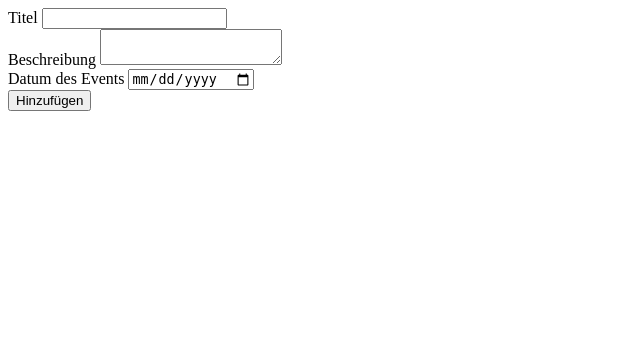
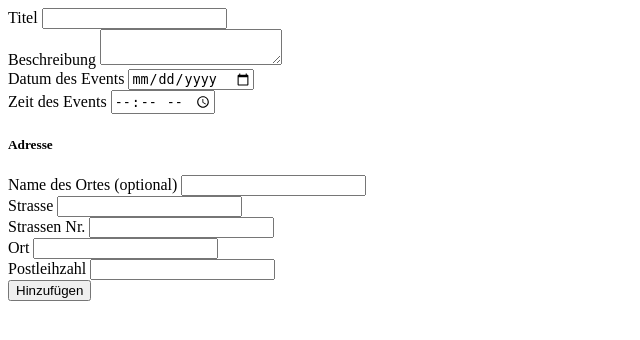
Before and after one commit to GionRubitschung/event-haendler, a PHP site: page /events/create in a window 1280 px wide. Shown: the top 340 px of the page, without its empty margins (0-640 px from the left). Run offline with PHP 8.4, Linux system fonts and the light colour scheme.

Commit message:
adding adress to event

```diff
--- a/app/templates/events/create.php
+++ b/app/templates/events/create.php
@@ -1,5 +1,5 @@
 <div class="row">
-    <form action="/events/doCreate" method="post" class="col-6">
+    <form action="/events/doCreate" method="post" class="w-100">
         <div class="form-group">
             <label class="control-label" for="title">Titel</label>
             <input required id="title" name="title" type="text" class="form-control">
@@ -9,8 +9,47 @@
             <textarea required id="description" name="description" type="text" class="form-control"></textarea>
         </div>
         <div class="form-group">
-            <label class="control-label" for="date">Datum des Events</label>
-            <input required id="date" name="date" type="date" class="form-control">
+            <div class="form-row">
+                <div class="col">
+                    <label class="control-label" for="date">Datum des Events</label>
+                    <input required id="date" name="date" type="date" class="form-control">
+                </div>
+                <div class="col">
+                    <label class="control-label" for="time">Zeit des Events</label>
+                    <input required id="date" name="time" type="time" class="form-control">
+                </div>
+            </div>
+        </div>
+        <div class="form-group">
+            <h5 class="text-center">Adresse</h5>
+        </div>
+        <div class="form-group">
+            <label class="control-label" for="namePlace">Name des Ortes (optional)</label>
+            <input type="text" id="namePlcae" name="namePlcae" class="form-control">
+        </div>
+        <div class="form-group">
+            <div class="form-row">
+                <div class="col-8">
+                    <label class="control-label" for="date">Strasse</label>
+                    <input required id="street" name="date" type="text" class="form-control">
+                </div>
+                <div class="col-4">
+                    <label class="control-label" for="date">Strassen Nr.</label>
+                    <input id="streetNbr" name="streetNbr" type="number" class="form-control">
+                </div>
+            </div>
+        </div>
+        <div class="form-group">
+            <div class="form-row">
+                <div class="col-8">
+                    <label class="control-label" for="place">Ort</label>
+                    <input required id="place" name="place" type="text" class="form-control">
+                </div>
+                <div class="col-4">
+                    <label class="control-label" for="plz">Postleihzahl</label>
+                    <input id="plz" name="plz" type="number" class="form-control">
+                </div>
+            </div>
         </div>
         <button id="send" type="submit" name="send" class="btn btn-primary">Hinzufügen</button>
     </form>
--- a/app/templates/footer.php
+++ b/app/templates/footer.php
@@ -30,9 +30,6 @@
       </div>
     </div>
   </div>
-  <!-- <div class="footer-copyright text-center py-3">© 2019 Copyright:
-    <a href="/">event.haendler.ch</a>
-  </div> -->
 </footer>
 
 <!-- JQuery -->
@@ -45,6 +42,8 @@
 <script type="text/javascript" src="https://cdnjs.cloudflare.com/ajax/libs/mdbootstrap/4.8.11/js/mdb.min.js"></script>
 <!-- Scrollbar Script -->
 <script type="text/javascript" src="/js/detectScrollbar.js"></script>
+<!-- MDB Script -->
+<script src="/js/mdbJs.js"></script>
 </body>
 
 </html>
```
Also changed, not shown: app/data/adress.sql (added, +13 -0 lines), app/data/event.sql (+6 -4 lines), app/public/js/mdbJs.js (added).
